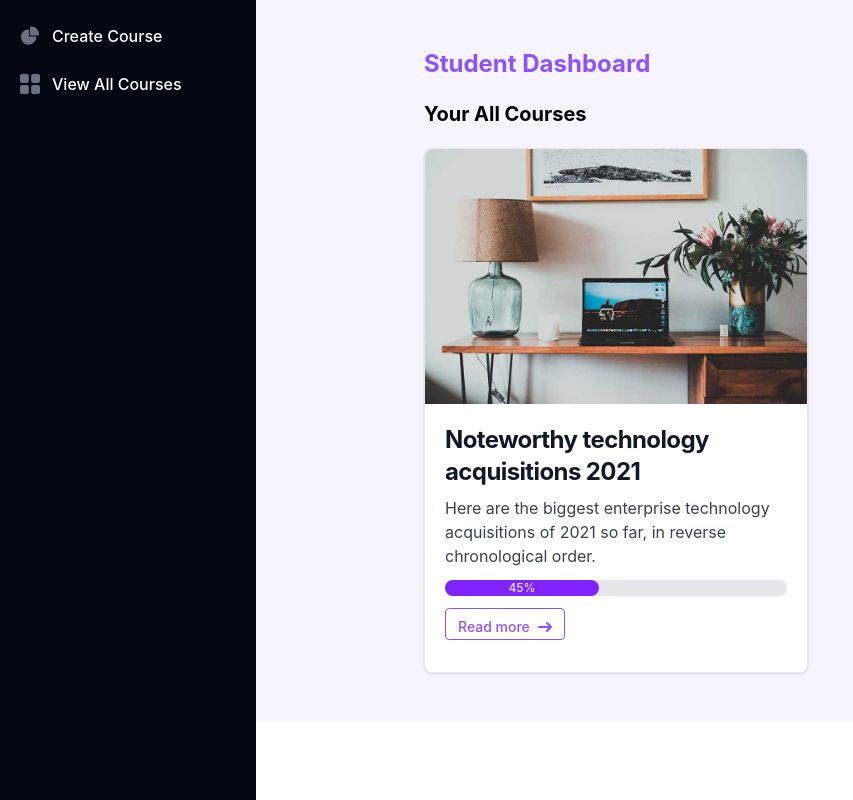
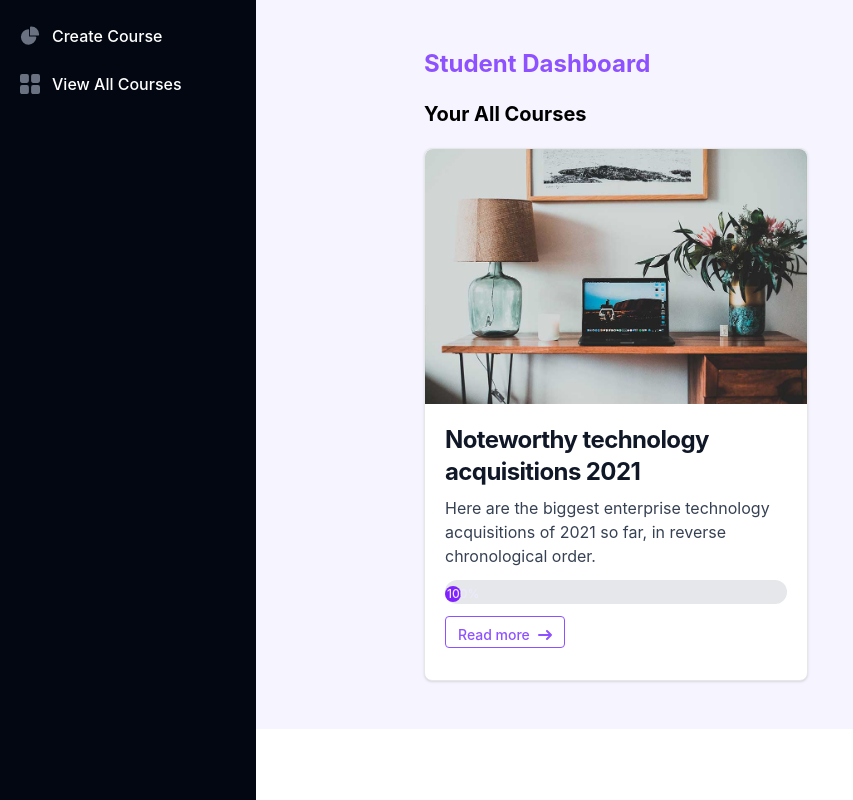
Before and after one commit to Namnika/react-miniLms, a React (Create React App) app in the folder frontend/: page /student/dashboard in a window 1280 px wide. Shown: the whole page, without its empty margins (0-853 px from the left). Built offline with nearby package versions, Linux system fonts and the light colour scheme.

Commit message:
add progress bar

```diff
--- a/frontend/src/components/Student/StudentDashboard.js
+++ b/frontend/src/components/Student/StudentDashboard.js
@@ -1,7 +1,18 @@
-import React from "react";
+import React, { useState, useEffect } from "react";
 import CourseImg from "../../assests/course-image.jpg";
 
 function StudentDashboard() {
+  const [progress, setProgress] = useState(0);
+  const [isCompleted, setIsCompleted] = useState(false);
+
+  useEffect(() => {
+    if (progress === 100) {
+      setIsCompleted(true);
+    } else {
+      setIsCompleted(false); // Reset if progress goes below 100
+    }
+  }, [progress]);
+
   return (
     <div className="bg-violet-100/50 ">
       <div className="w-xl pl-18 py-12 m-auto">
@@ -77,13 +88,16 @@ function StudentDashboard() {
               </p>
 
               <div class="w-full bg-gray-200 rounded-full dark:bg-gray-700">
+                {!isCompleted &&
+                <button disabled={!isCompleted} onClick={() => alert('Progress completed!')}>
                   <div
                     class="bg-violet-600 text-xs font-medium text-violet-100 text-center p-0.5 leading-none rounded-full"
                     style={{ width: "45%" }}
                   >
                     {" "}
-                  45%
+                    100%
                   </div>
+                </button>}
               </div>
 
               <button className="  border border-violet-500  hover:bg-violet-100 h-8 my-3 rounded text-violet-500 font-semibold">
```
Lines whose indentation alone changed are shown as unchanged.
